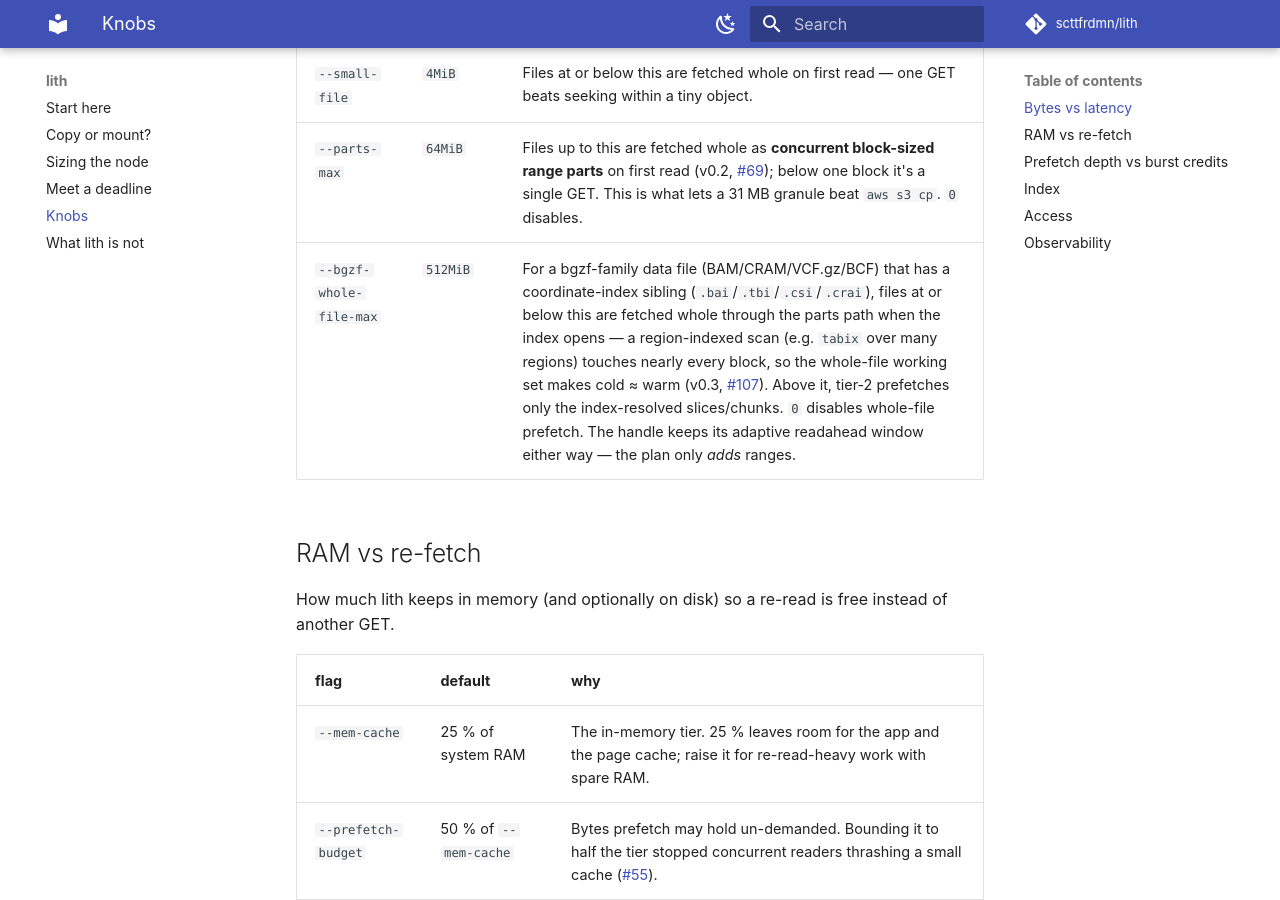
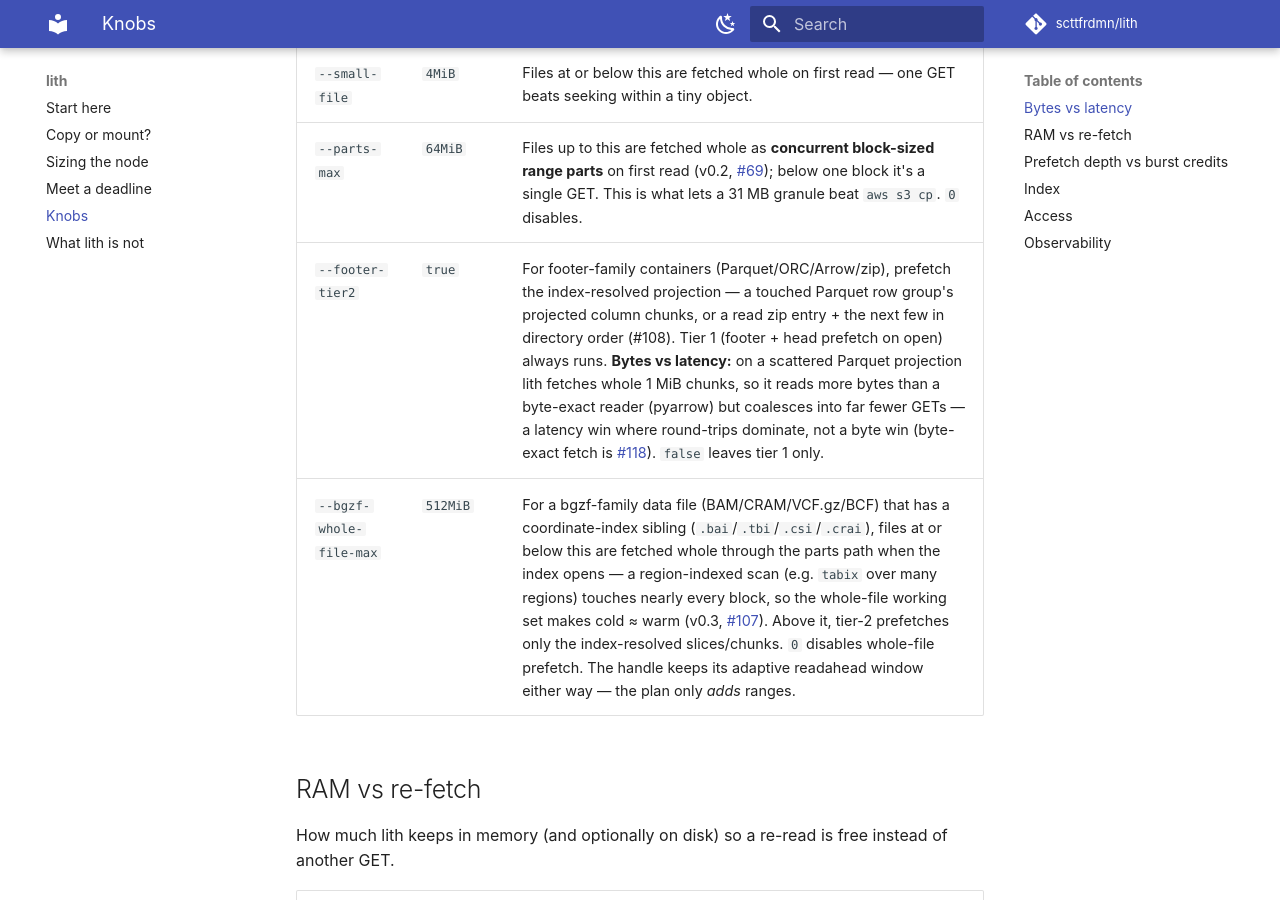
Before and after one commit to scttfrdmn/lith, an MkDocs documentation site: the page built from docs/knobs.md, in a window 1280 px wide and 900 px high, scrolled down 617 px. Built offline with MkDocs 1.6.1 and Material for MkDocs 9.7.7, drawn with Linux system fonts in a browser that asks for light colours; comment, search, counter and statistics services are not loaded.

Commit message:
docs(footer): --footer-tier2 knob (bytes-vs-latency stated) + R4 apps.csv rows; commit R4/bgzf drivers (#108)
Criterion 3 measured (Overture places, CC substituted): GETs and 8-concurrent
wall ≤ pyarrow-native, but bytes NOT ≤ pyarrow — lith's 1 MiB chunk granularity
rounds scattered Parquet column chunks up to whole blocks (605 vs 129 MB); the
tier-2 plan is byte-neutral vs base. lith's wall win is GET-coalescing, largest
on a latency-bound big box, ~tie on a bandwidth-bound small box. Byte-exact
projection fetch tracked in #118. Full result on #108.

```diff
--- a/docs/knobs.md
+++ b/docs/knobs.md
@@ -16,6 +16,7 @@ bandwidth on bytes you won't use.
 | `--max-range` | `64MiB` | Caps how many contiguous blocks coalesce into a single GET, so one fill can't monopolize a connection. |
 | `--small-file` | `4MiB` | Files at or below this are fetched whole on first read — one GET beats seeking within a tiny object. |
 | `--parts-max` | `64MiB` | Files up to this are fetched whole as **concurrent block-sized range parts** on first read (v0.2, [#69](https://github.com/scttfrdmn/lith/issues/69)); below one block it's a single GET. This is what lets a 31 MB granule beat `aws s3 cp`. `0` disables. |
+| `--footer-tier2` | `true` | For footer-family containers (Parquet/ORC/Arrow/zip), prefetch the index-resolved projection — a touched Parquet row group's projected column chunks, or a read zip entry + the next few in directory order (#108). Tier 1 (footer + head prefetch on open) always runs. **Bytes vs latency:** on a scattered Parquet projection lith fetches whole 1 MiB chunks, so it reads more bytes than a byte-exact reader (pyarrow) but coalesces into far fewer GETs — a latency win where round-trips dominate, not a byte win (byte-exact fetch is [#118](https://github.com/scttfrdmn/lith/issues/118)). `false` leaves tier 1 only. |
 | `--bgzf-whole-file-max` | `512MiB` | For a bgzf-family data file (BAM/CRAM/VCF.gz/BCF) that has a coordinate-index sibling (`.bai`/`.tbi`/`.csi`/`.crai`), files at or below this are fetched whole through the parts path when the index opens — a region-indexed scan (e.g. `tabix` over many regions) touches nearly every block, so the whole-file working set makes cold ≈ warm (v0.3, [#107](https://github.com/scttfrdmn/lith/issues/107)). Above it, tier-2 prefetches only the index-resolved slices/chunks. `0` disables whole-file prefetch. The handle keeps its adaptive readahead window either way — the plan only *adds* ranges. |
 
 ## RAM vs re-fetch
```
Also changed, not shown: 5 other files.
